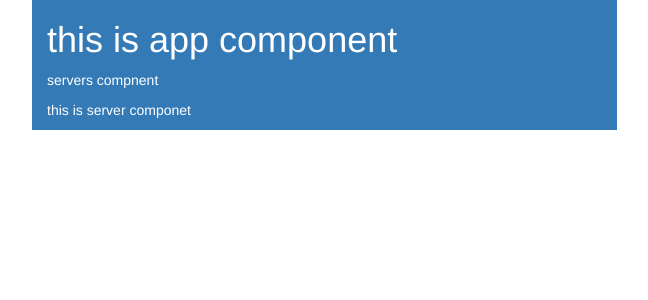
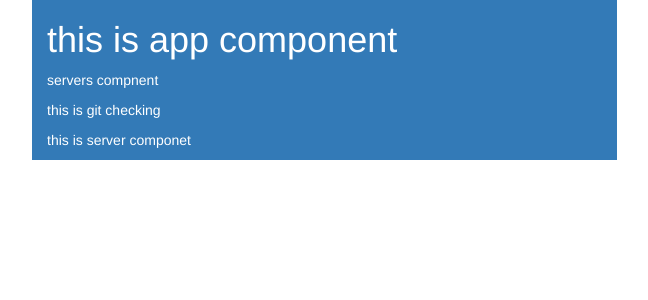
Before and after one commit to kratos619/Angular-Project, an Angular app in the folder my-first-app/: page / in a window 1280 px wide. Shown: the top 300 px of the page, without its empty margins (23-671 px from the left). Built offline with nearby package versions, Linux system fonts and the light colour scheme.

Commit message:
check github working or not

```diff
--- a/my-first-app/src/app/servers/servers.component.html
+++ b/my-first-app/src/app/servers/servers.component.html
@@ -1,2 +1,3 @@
 <p>servers compnent</p>
+<p>this is git checking</p>
 <app-server></app-server>
```
